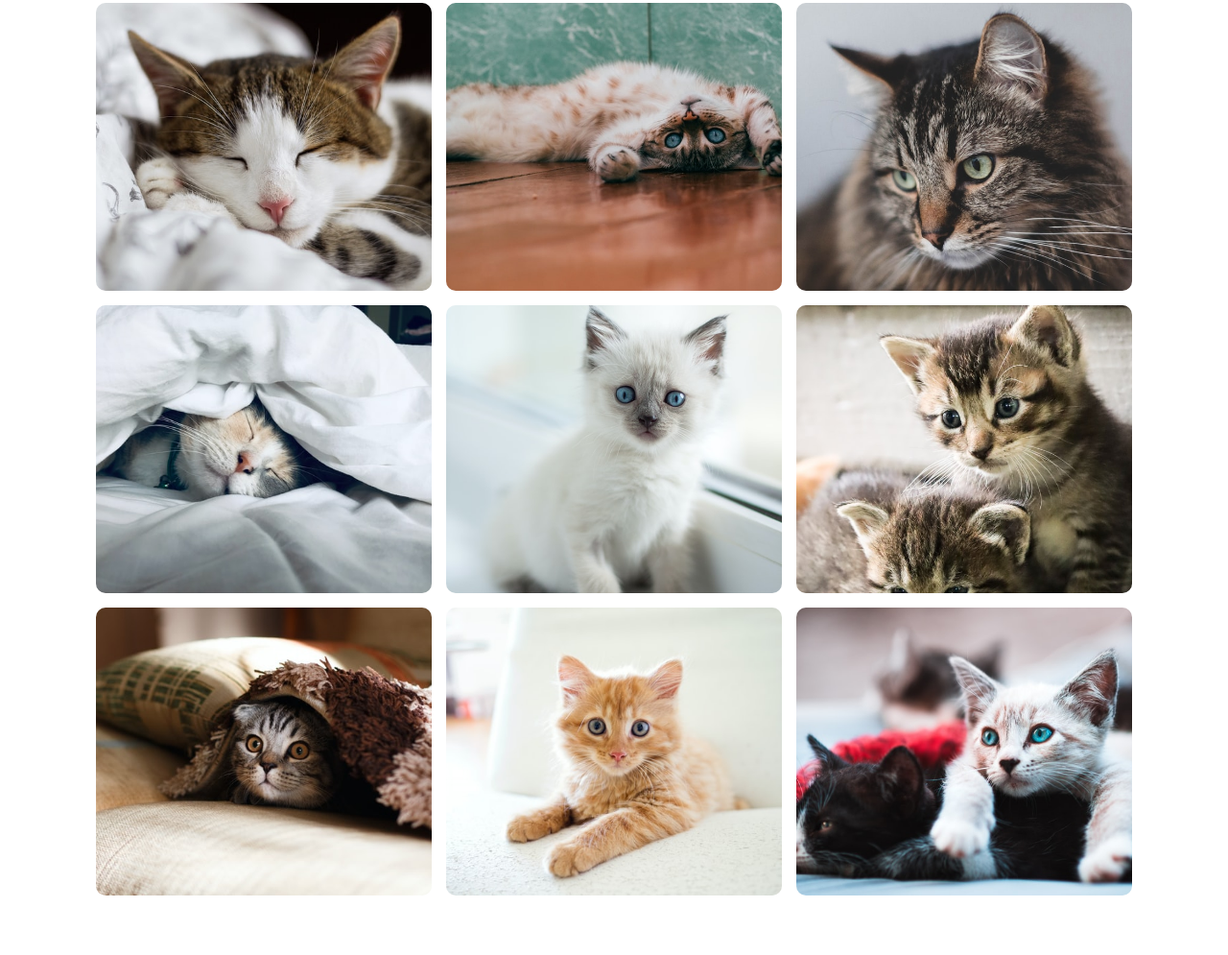
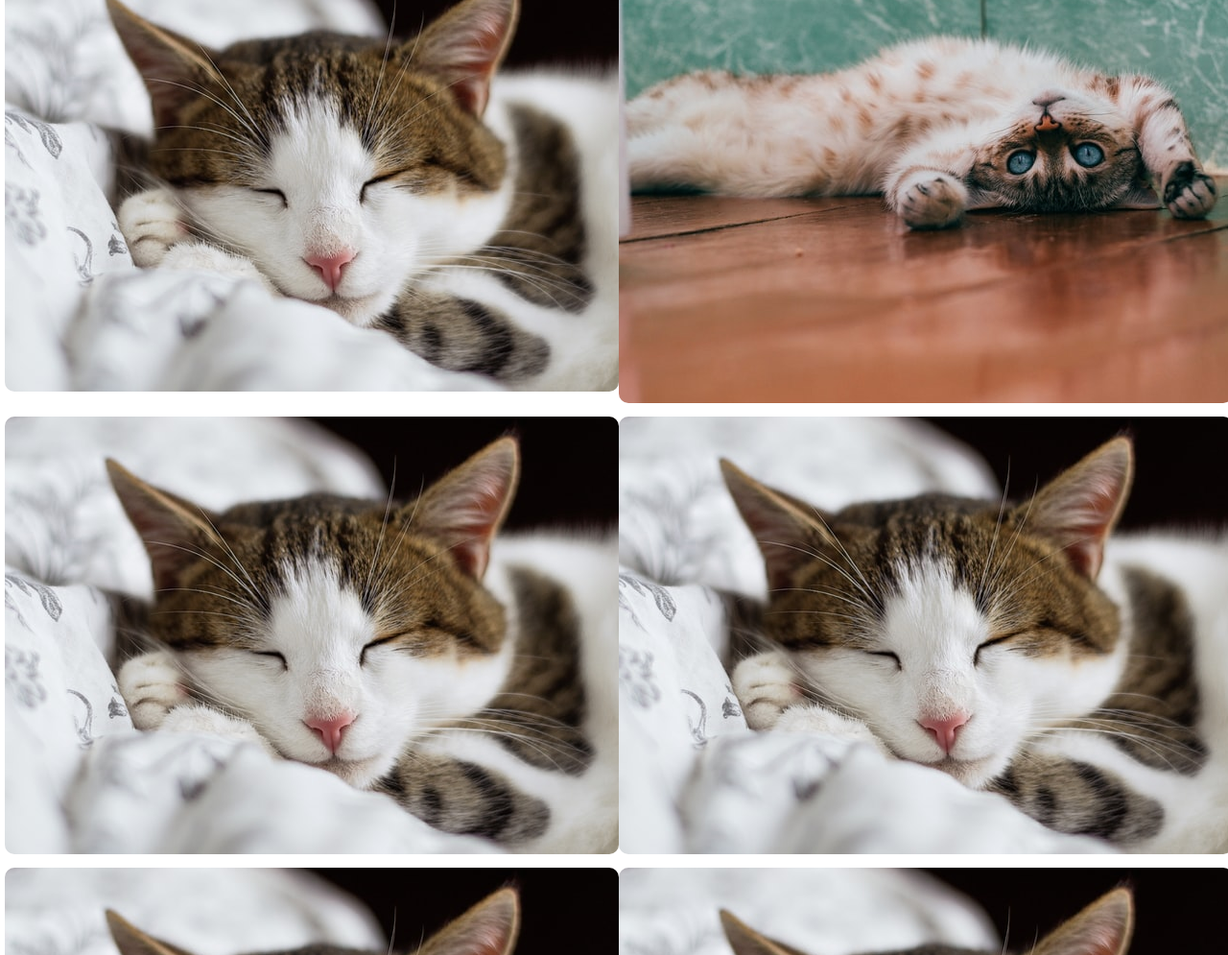
Before and after one commit to codewithrishabhh/flexbox, a plain HTML site: page index.html in a window 1280 px wide. Shown: the part 165-1160 px from the top of the page at 96% size. Drawn offline with Linux system fonts and the light colour scheme.

Commit message:
updated flex

```diff
--- a/index.html
+++ b/index.html
@@ -11,16 +11,37 @@
         <h1>CSS FLEXBOX PHOTO GALLERY</h1>
     </header>
     <div class="container">
+        <div class="flex-item">
+            <img src="/1.jpg" alt="">
+        </div>
+        <div class="flex-item">
+            <img src="/2.jpg" alt="">
+        </div>
+        <div class="flex-item">
+            <img src="/1.jpg" alt="">
+        </div>
+        <div class="flex-item">
+            <img src="/1.jpg" alt="">
+        </div>
+        <div class="flex-item">
+            <img src="/1.jpg" alt="">
+        </div>
+        <div class="flex-item">
+            <img src="/1.jpg" alt="">
+        </div>
+        <div class="flex-item">
+            <img src="/1.jpg" alt="">
+        </div>
+        <div class="flex-item">
+            <img src="/1.jpg" alt="">
+        </div>
+        <div class="flex-item">
+            <img src="/1.jpg" alt="">
+        </div>
 
-        <img src="/1.jpg" alt="">
-        <img src="/2.jpg" alt="">
-        <img src="/3.jpg" alt="">
-        <img src="/4.jpg" alt="">
-        <img src="/5.jpg" alt="">
-        <img src="/6.jpg" alt="">
-        <img src="/7.jpg" alt="">
-        <img src="/8.jpg" alt="">
-        <img src="/9.jpg" alt="">
+
+
+
 
     </div>
 </body>
--- a/style.css
+++ b/style.css
@@ -1,6 +1,6 @@
 * {
-  /* margin: 0;
-    padding: 0; */
+  margin: 0;
+    padding: 0;
   box-sizing: border-box;
 }
 .header {
@@ -13,7 +13,7 @@ h1 {
   text-align: center;
   padding: 32px;
 }
-.container {
+/* .container {
   display: flex;
   justify-content: center;
   flex-wrap: wrap;
@@ -34,4 +34,26 @@ h1 {
 .container::after{
     content: "";
     width: 350px;
+} */
+
+
+.container{
+    display: flex;
+    flex-wrap: wrap;
+    gap: 10px;
+    justify-content: center;
+    align-items: center;
 }
+.flex-item{
+box-sizing: border-box;
+flex: 1;
+max-width: calc(50% - 10px);
+
+
+
+}
+.flex-item img {
+    height: auto;
+    border-radius: 10px;
+
+}
```
